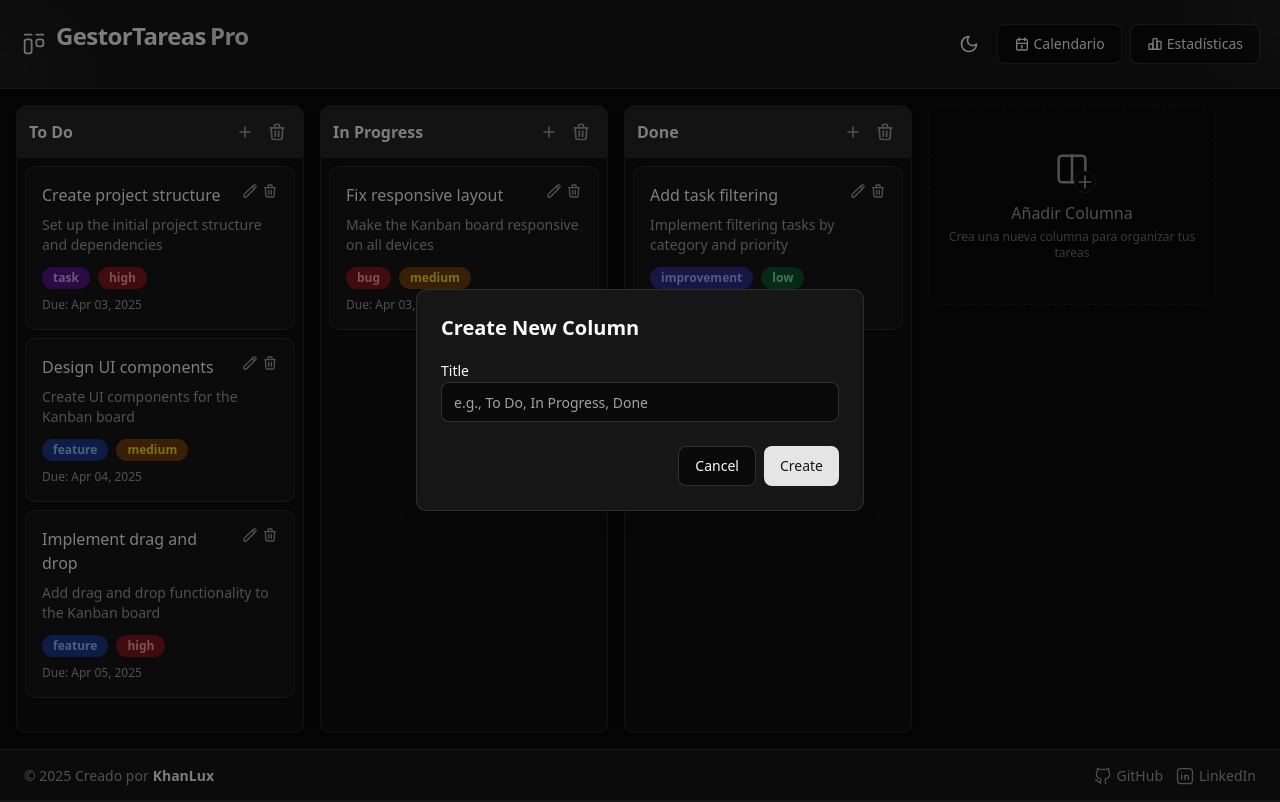
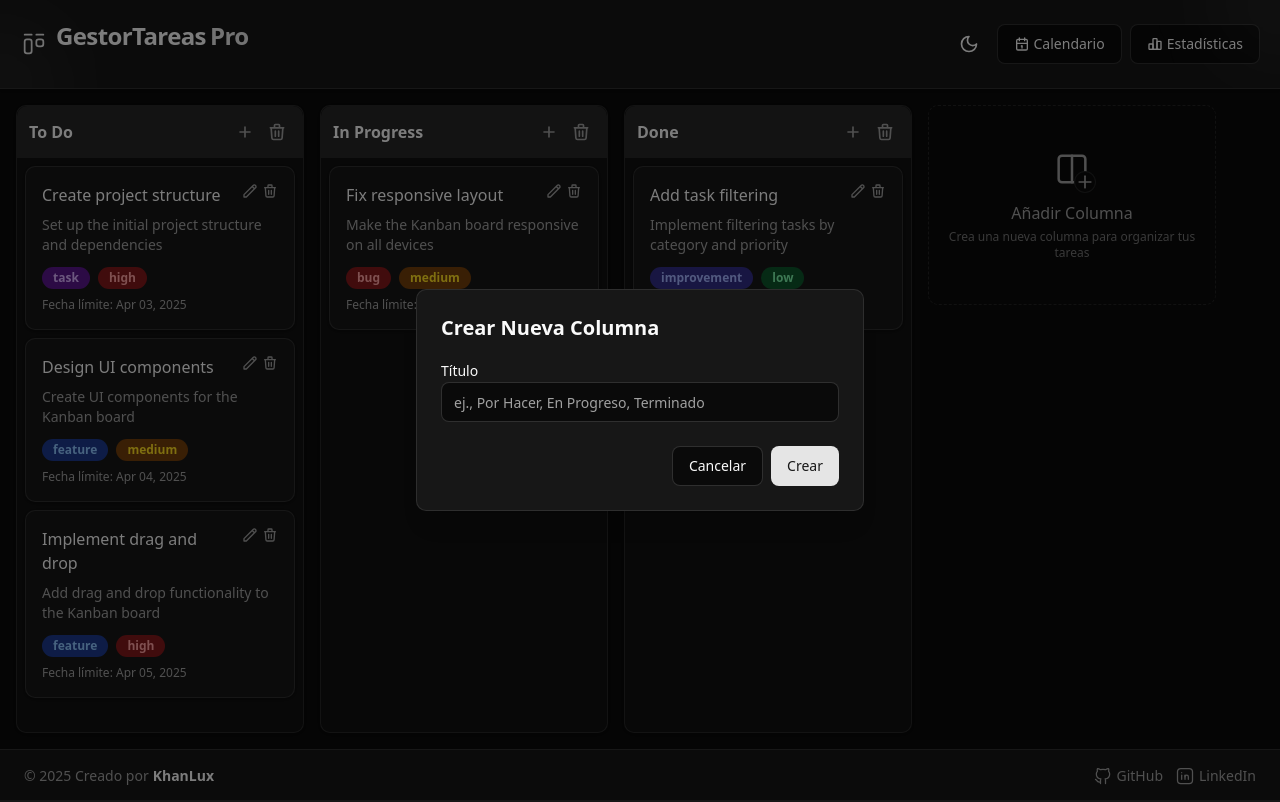
Before and after one commit to KhanLux/task-pro-kanban, a Next.js app: page / in a window 1280 px wide. Both pictures are taken after a click on the button 1072 px from the left and 205 px from the top of the page. Built offline with nearby package versions, Linux system fonts and the light colour scheme.

Commit message:
Implement Spanish localization throughout the application. Translate UI elements, buttons, and messages.

```diff
--- a/src/components/Column/index.tsx
+++ b/src/components/Column/index.tsx
@@ -41,7 +41,7 @@ const Column: React.FC<ColumnProps> = ({
               <button
                 onClick={() => onAddTask(column.id)}
                 className="p-1 text-muted-foreground hover:text-primary rounded transition-all duration-200 hover:scale-110 active:scale-95"
-                aria-label="Add task"
+                aria-label="Añadir tarea"
               >
                 <svg
                   xmlns="http://www.w3.org/2000/svg"
@@ -61,7 +61,7 @@ const Column: React.FC<ColumnProps> = ({
               <button
                 onClick={() => onDeleteColumn(column.id)}
                 className="p-1 text-muted-foreground hover:text-destructive rounded transition-all duration-200 hover:scale-110 active:scale-95"
-                aria-label="Delete column"
+                aria-label="Eliminar columna"
               >
                 <svg
                   xmlns="http://www.w3.org/2000/svg"
@@ -106,7 +106,7 @@ const Column: React.FC<ColumnProps> = ({
                         <path strokeLinecap="round" strokeLinejoin="round" strokeWidth={1.5} d="M9 5H7a2 2 0 00-2 2v12a2 2 0 002 2h10a2 2 0 002-2V7a2 2 0 00-2-2h-2M9 5a2 2 0 002 2h2a2 2 0 002-2M9 5a2 2 0 012-2h2a2 2 0 012 2" />
                       </svg>
                     </div>
-                    No tasks yet
+                    No hay tareas aún
                   </div>
                 )}
               </div>
--- a/src/components/Modal/ColumnModal.tsx
+++ b/src/components/Modal/ColumnModal.tsx
@@ -31,28 +31,28 @@ const ColumnModal: React.FC<ColumnModalProps> = ({
       <div className="bg-card rounded-lg shadow-xl w-full max-w-md border">
         <div className="p-4 sm:p-6">
           <h2 className="text-xl font-semibold mb-4 text-card-foreground">
-            Create New Column
+            Crear Nueva Columna
           </h2>
           <form onSubmit={handleSubmit} className="space-y-4">
             <div className="space-y-2">
               <label htmlFor="title" className="text-sm font-medium text-card-foreground">
-                Title
+                Título
               </label>
               <Input
                 id="title"
                 value={title}
                 onChange={(e) => setTitle(e.target.value)}
-                placeholder="e.g., To Do, In Progress, Done"
+                placeholder="ej., Por Hacer, En Progreso, Terminado"
                 required
               />
             </div>
 
             <div className="flex justify-end space-x-2 mt-6">
               <Button type="button" variant="outline" onClick={onClose}>
-                Cancel
+                Cancelar
               </Button>
               <Button type="submit">
-                Create
+                Crear
               </Button>
             </div>
           </form>
--- a/src/components/Modal/DeleteConfirmationModal.tsx
+++ b/src/components/Modal/DeleteConfirmationModal.tsx
@@ -26,19 +26,19 @@ const DeleteConfirmationModal: React.FC<DeleteConfirmationModalProps> = ({
       <div className="bg-card rounded-lg shadow-xl w-full max-w-md border">
         <div className="p-4 sm:p-6">
           <h2 className="text-xl font-semibold mb-2 text-card-foreground">
-            Confirm Deletion
+            Confirmar Eliminación
           </h2>
           <p className="text-muted-foreground mb-4">
-            Are you sure you want to delete this {type}
-            {itemName ? `: "${itemName}"` : ''}? This action cannot be undone.
+            ¿Estás seguro de que quieres eliminar {type === 'task' ? 'esta tarea' : 'esta columna'}
+            {itemName ? `: "${itemName}"` : ''}? Esta acción no se puede deshacer.
           </p>
 
           <div className="flex justify-end space-x-2">
             <Button type="button" variant="outline" onClick={onClose}>
-              Cancel
+              Cancelar
             </Button>
             <Button type="button" variant="destructive" onClick={onConfirm}>
-              Delete
+              Eliminar
             </Button>
           </div>
         </div>
--- a/src/components/Modal/TaskModal.tsx
+++ b/src/components/Modal/TaskModal.tsx
@@ -7,7 +7,7 @@ import { format } from 'date-fns';
 import { Button } from '@/components/ui/button';
 import { Input } from '@/components/ui/input';
 import { Textarea } from '@/components/ui/textarea';
-import { Select, SelectContent, SelectItem, SelectTrigger, SelectValue } from '@/components/ui/select';
+// Importaciones de componentes UI
 
 interface TaskModalProps {
   isOpen: boolean;
@@ -65,31 +65,31 @@ const TaskModal: React.FC<TaskModalProps> = ({
       <div className="bg-card rounded-lg shadow-xl w-full max-w-md border">
         <div className="p-4 sm:p-6">
           <h2 className="text-xl font-semibold mb-4 text-card-foreground">
-            {task ? 'Edit Task' : 'Create New Task'}
+            {task ? 'Editar Tarea' : 'Crear Nueva Tarea'}
           </h2>
           <form onSubmit={handleSubmit} className="space-y-4">
             <div className="space-y-2">
               <label htmlFor="title" className="text-sm font-medium text-card-foreground">
-                Title
+                Título
               </label>
               <Input
                 id="title"
                 value={title}
                 onChange={(e) => setTitle(e.target.value)}
-                placeholder="Task title"
+                placeholder="Título de la tarea"
                 required
               />
             </div>
 
             <div className="space-y-2">
               <label htmlFor="description" className="text-sm font-medium text-card-foreground">
-                Description
+                Descripción
               </label>
               <Textarea
                 id="description"
                 value={description}
                 onChange={(e) => setDescription(e.target.value)}
-                placeholder="Task description"
+                placeholder="Descripción de la tarea"
                 rows={3}
                 required
               />
@@ -98,7 +98,7 @@ const TaskModal: React.FC<TaskModalProps> = ({
             <div className="grid grid-cols-1 sm:grid-cols-2 gap-4">
               <div className="space-y-2">
                 <label htmlFor="category" className="text-sm font-medium text-card-foreground">
-                  Category
+                  Categoría
                 </label>
                 <select
                   id="category"
@@ -106,16 +106,16 @@ const TaskModal: React.FC<TaskModalProps> = ({
                   onChange={(e) => setCategory(e.target.value as Category)}
                   className="w-full px-3 py-2 border border-input bg-background rounded-md text-sm"
                 >
-                  <option value="feature">Feature</option>
-                  <option value="bug">Bug</option>
-                  <option value="task">Task</option>
-                  <option value="improvement">Improvement</option>
+                  <option value="feature">Funcionalidad</option>
+                  <option value="bug">Error</option>
+                  <option value="task">Tarea</option>
+                  <option value="improvement">Mejora</option>
                 </select>
               </div>
 
               <div className="space-y-2">
                 <label htmlFor="priority" className="text-sm font-medium text-card-foreground">
-                  Priority
+                  Prioridad
                 </label>
                 <select
                   id="priority"
@@ -123,16 +123,16 @@ const TaskModal: React.FC<TaskModalProps> = ({
                   onChange={(e) => setPriority(e.target.value as Priority)}
                   className="w-full px-3 py-2 border border-input bg-background rounded-md text-sm"
                 >
-                  <option value="low">Low</option>
-                  <option value="medium">Medium</option>
-                  <option value="high">High</option>
+                  <option value="low">Baja</option>
+                  <option value="medium">Media</option>
+                  <option value="high">Alta</option>
                 </select>
               </div>
             </div>
 
             <div className="space-y-2">
               <label htmlFor="dueDate" className="text-sm font-medium text-card-foreground">
-                Due Date
+                Fecha Límite
               </label>
               <Input
                 type="date"
@@ -145,10 +145,10 @@ const TaskModal: React.FC<TaskModalProps> = ({
 
             <div className="flex justify-end space-x-2 mt-6">
               <Button type="button" variant="outline" onClick={onClose}>
-                Cancel
+                Cancelar
               </Button>
               <Button type="submit">
-                {task ? 'Update' : 'Create'}
+                {task ? 'Actualizar' : 'Crear'}
               </Button>
             </div>
           </form>
--- a/src/components/Task/index.tsx
+++ b/src/components/Task/index.tsx
@@ -47,7 +47,7 @@ const Task: React.FC<TaskProps> = ({ task, index, onEdit, onDelete }) => {
               <button
                 onClick={() => onEdit(task.id)}
                 className="text-muted-foreground hover:text-primary transition-colors"
-                aria-label="Edit task"
+                aria-label="Editar tarea"
               >
                 <svg
                   xmlns="http://www.w3.org/2000/svg"
@@ -67,7 +67,7 @@ const Task: React.FC<TaskProps> = ({ task, index, onEdit, onDelete }) => {
               <button
                 onClick={() => onDelete(task.id)}
                 className="text-muted-foreground hover:text-destructive transition-colors"
-                aria-label="Delete task"
+                aria-label="Eliminar tarea"
               >
                 <svg
                   xmlns="http://www.w3.org/2000/svg"
@@ -101,7 +101,7 @@ const Task: React.FC<TaskProps> = ({ task, index, onEdit, onDelete }) => {
           </div>
 
           <div className="text-xs text-muted-foreground">
-            Due: {formatDueDate(task.dueDate)}
+            Fecha límite: {formatDueDate(task.dueDate)}
           </div>
         </div>
       )}
```
